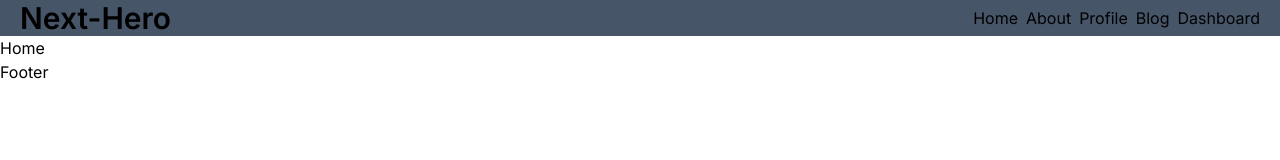
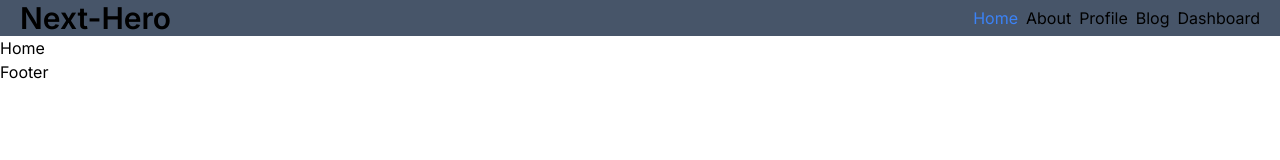
Before and after one commit to Arzenaakter/basic-next-js, a Next.js app: page / in a window 1280 px wide. Shown: the top 160 px of the page. Built offline with nearby package versions, Linux system fonts and the light colour scheme.

Commit message:
active link

```diff
--- /dev/null
+++ b/src/components/NavLink.jsx
@@ -0,0 +1,26 @@
+"use client";
+import classNames from "@/utils/classNames";
+import Link from "next/link";
+import { usePathname } from "next/navigation";
+
+const NavLink = ({
+  children,
+  exact = false,
+  activeClassName,
+  href,
+  ...props
+}) => {
+  const path = usePathname();
+  const active = exact ? path === href : path.startsWith(href);
+  const classes = classNames(props.className, active && activeClassName);
+  if (classes) {
+    props.className = classes;
+  }
+  return (
+    <Link href={href} {...props}>
+      {children}
+    </Link>
+  );
+};
+
+export default NavLink;
--- a/src/components/Navbar.jsx
+++ b/src/components/Navbar.jsx
@@ -1,4 +1,7 @@
+"use client";
+
 import Link from "next/link";
+import NavLink from "./NavLink";
 
 const Navbar = () => {
   const navItem = [
@@ -26,10 +29,16 @@
   return (
     <nav className="flex justify-between items-center container mx-auto bg-slate-600 px-5">
       <h1 className="text-3xl font-semibold">Next-Hero</h1>
+
       <ul className="flex gap-2 items-center justify-center">
         {navItem.map(({ path, title }) => (
           <li key={path}>
-            <Link href={path}>{title}</Link>
+            <NavLink
+              exact={path === "/"}
+              activeClassName="text-blue-500  "
+              href={path}>
+              {title}
+            </NavLink>
           </li>
         ))}
       </ul>
--- a/src/components/Sidebar.jsx
+++ b/src/components/Sidebar.jsx
@@ -1,5 +1,6 @@
 import Link from "next/link";
 import React from "react";
+import NavLink from "./NavLink";
 
 const Sidebar = () => {
   const navItem = [
@@ -26,7 +27,9 @@
       <ul>
         {navItem.map(({ path, title }) => (
           <li key={path} className="my-2">
-            <Link href={path}>{title}</Link>
+            <NavLink exact activeClassName="text-blue-500" href={path}>
+              {title}
+            </NavLink>
           </li>
         ))}
       </ul>
--- /dev/null
+++ b/src/utils/classNames.js
@@ -0,0 +1,3 @@
+const classNames = (...args) => args.filter(Boolean).join(" ");
+
+export default classNames;
```
